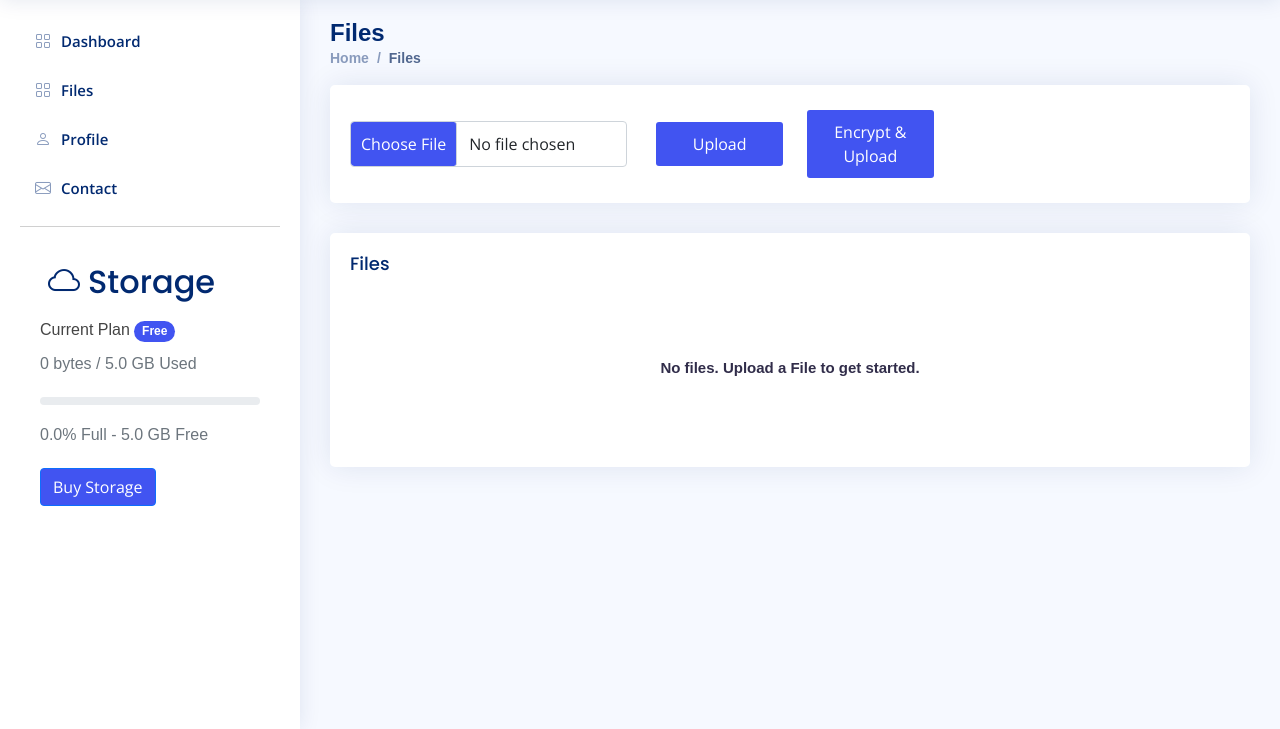
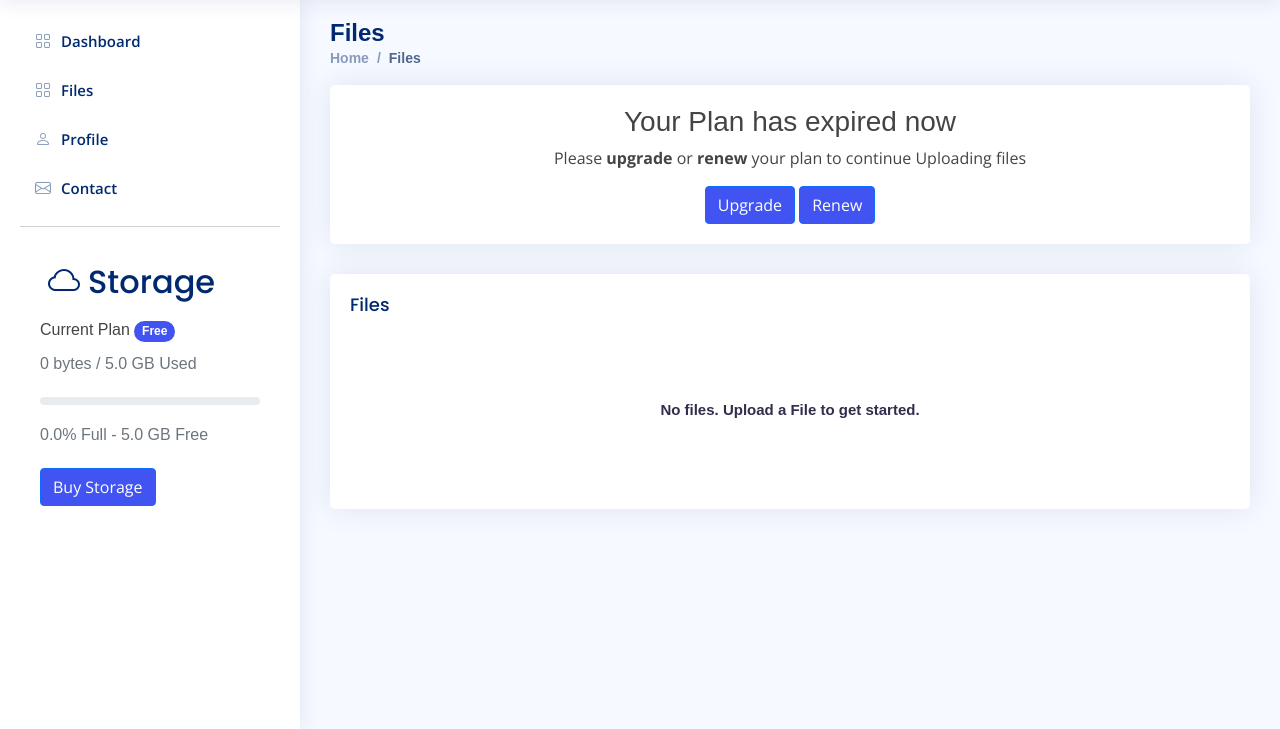
Before and after one commit to AJ-Walker/Updatabox2.0, a Django app: page /u/files in a window 1280 px wide. Shown: the part 71-800 px from the top of the page. Run offline with Django 3.2, Linux system fonts and the light colour scheme; the visitor is signed in with stand-in values (Sample User, id 1); data that the repository does not hold is empty; some libraries are stand-ins or nearby versions.

Commit message:
Made some changes

```diff
--- a/templates/includes/navbar.html
+++ b/templates/includes/navbar.html
@@ -79,7 +79,7 @@
 
     <nav id="navbar" class="navbar">
       <ul id="myNavbar">
-        <li><a class="nav-link scrollto active" href="#hero">Home</a></li>
+        <li><a class="nav-link scrollto active" href="/">Home</a></li>
         <li><a class="nav-link scrollto" href="#about">About</a></li>
         <li><a class="nav-link scrollto" href="#services">Services</a></li>
         <li><a class="nav-link scrollto" href="#pricing">Pricing</a></li>
--- a/templates/user/files.html
+++ b/templates/user/files.html
@@ -18,6 +18,14 @@
   {% include 'includes/message.html' %}
   <div class="card file-upload">
     <div class="card-body">
+      {% if plan_expired %}
+      <h3 class="text-center">Your Plan has expired {{ user.profile.plan_end_date|naturaltime }}</h3>
+      <p class="text-center">Please <strong>upgrade</strong> or <strong>renew</strong> your plan to continue Uploading files</p>
+      <div class="text-center">
+        <a href="/u/plan" class="btn btn-primary">Upgrade</a>
+        <a href="/u/plan/checkout/{{ user.profile.plan|lower }}" class="btn btn-primary">Renew</a>
+      </div>
+      {% else %}
       <form method="post" enctype="multipart/form-data">
         {% csrf_token %}
       <div class="row d-flex align-items-center">
@@ -25,10 +33,10 @@
           <input class="form-control formfile" type="file" name="file" id="file" required>
         </div>
         <div class="col-lg-2">
-          <button type="button" class="upload" onclick="uploadFile()" data-bs-toggle="tooltip" data-bs-placement="top" title="Less secured and Fast upload">Upload</button>
+          <button type="button" class="upload" onclick="uploadFile()" data-bs-toggle="tooltip" data-bs-placement="top" title="Less secured and Fast upload" id="upload">Upload</button>
         </div>
         <div class="col-lg-2">
-          <button type="button" class="upload" onclick="uploadEncFile()" data-bs-toggle="tooltip" data-bs-placement="top" title="More secured and Slow upload">Encrypt & Upload</button>
+          <button type="button" class="upload" onclick="uploadEncFile()" data-bs-toggle="tooltip" data-bs-placement="top" title="More secured and Slow upload" id="enc_upload">Encrypt & Upload</button>
         </div>
       </div>
       <div class="row hide-pbar" id="pbars">
@@ -41,6 +49,7 @@
         </div>
       </div>
     </form>
+      {% endif %}
     </div>
   </div>
 
@@ -112,13 +121,13 @@ function _(el) {
   return document.getElementById(el);
 }
 
-function uploadFile() {
+  function uploadFile() {
   const csrftoken = Cookies.get('csrftoken');
   console.log(csrftoken);
 
 
   var file = _("file").files[0];
-  alert(file.name+" | "+file.size+" | "+file.type);
+  // alert(file.name+" | "+file.size+" | "+file.type);
   _("pbars").style.display = 'flex';
   var formdata = new FormData();
   formdata.append("file", file);
@@ -138,7 +147,7 @@ function uploadEncFile() {
 
 
   var file = _("file").files[0];
-  alert(file.name+" | "+file.size+" | "+file.type);
+  // alert(file.name+" | "+file.size+" | "+file.type);
   _("pbars").style.display = 'flex';
   var formdata = new FormData();
   formdata.append("file", file);
@@ -151,6 +160,9 @@ function uploadEncFile() {
   ajax.addEventListener("abort", abortHandler, false);
   ajax.send(formdata);
 }
+
+
+
 
 function progressHandler(event) {
   _("loaded_n_total").innerHTML = "Uploaded " + event.loaded + " bytes of " + event.total;
--- a/user/views.py
+++ b/user/views.py
@@ -130,7 +130,13 @@ def files(request):
         if total_count == 1:
             break
     print(total_count)
-    return render(request, 'user/files.html', {'files': summaries, 'obj_count': total_count})
+    current_user = request.user
+    plan_expired = False
+    if current_user.profile.plan_end_date < timezone.now():
+        plan_expired = True
+    else:
+        plan_expired = False
+    return render(request, 'user/files.html', {'files': summaries, 'obj_count': total_count, 'plan_expired': plan_expired})
 
 
 @login_required(login_url='Login')
```
